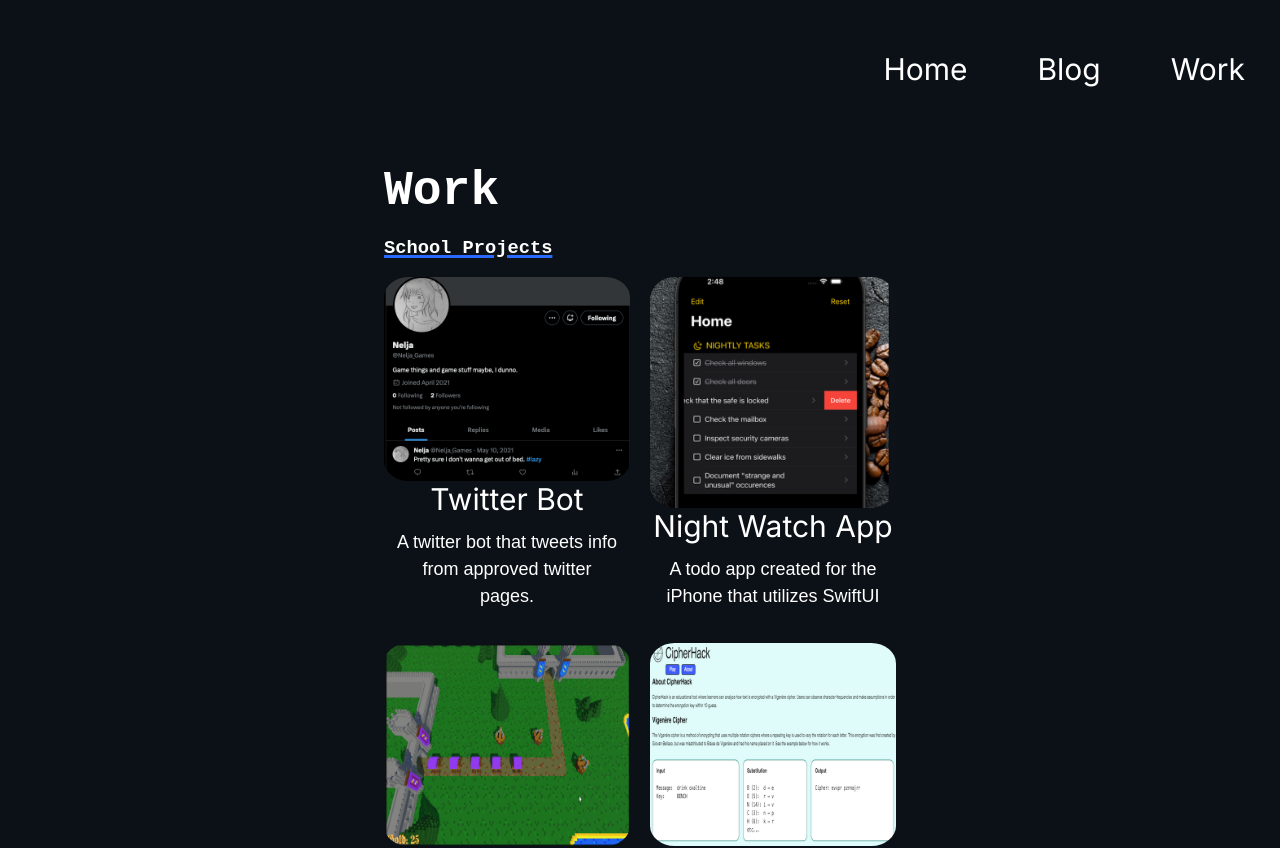
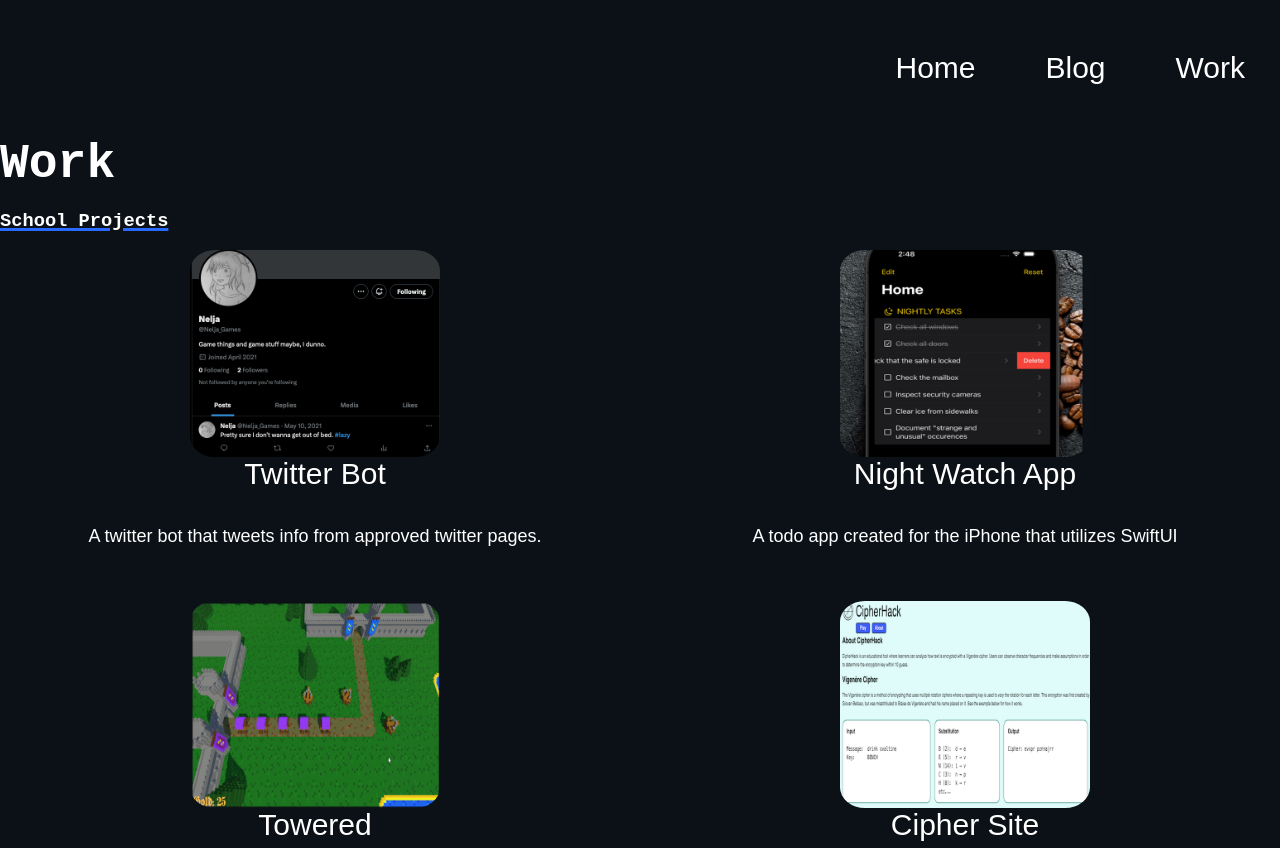
Before and after one commit to shpoopdy/Webby, a Next.js app: page /Work in a window 1280 px wide. Shown: the top 848 px of the page. Built offline with nearby package versions, Linux system fonts and the light colour scheme.

Commit message:
Update className

```diff
--- a/app/Blog/page.jsx
+++ b/app/Blog/page.jsx
@@ -2,7 +2,7 @@
 
 export default function Blog() {
   return (
-    <div className='mainContain'>
+    <div className='mainContain-light'>
       <h1>The Blog Page</h1>
       <Posts />
     </div>
--- a/app/Work/page.jsx
+++ b/app/Work/page.jsx
@@ -2,7 +2,7 @@
 
 export default function Posts() {
   return (
-    <main className="mainContain">
+    <main className="mainContain-light">
       <h1>Work</h1>
       <h3>School Projects</h3>
       <CardList />
--- a/app/YouTube/page.jsx
+++ b/app/YouTube/page.jsx
@@ -3,7 +3,7 @@
 
 export default function YouTube() {
     return (
-      <main className="mainContain">
+      <main className="mainContain-light">
         <h1>YouTube</h1>
         <h3>Little blips from my life!</h3>
         <VidList />
--- a/app/components/Navbar.jsx
+++ b/app/components/Navbar.jsx
@@ -1,4 +1,5 @@
 import Link from 'next/link';
+import '../globals.css';
 
 export default function Navbar() {
   return (
--- a/app/layout.jsx
+++ b/app/layout.jsx
@@ -16,8 +16,8 @@
 export default function RootLayout({ children }) {
   return (
     <html lang="en">
-      <body className={inter.className}>
-        <Navbar />
+      <body className="body-light">
+        <Navbar  />
         {children}
         <Footer />
       </body>
```
